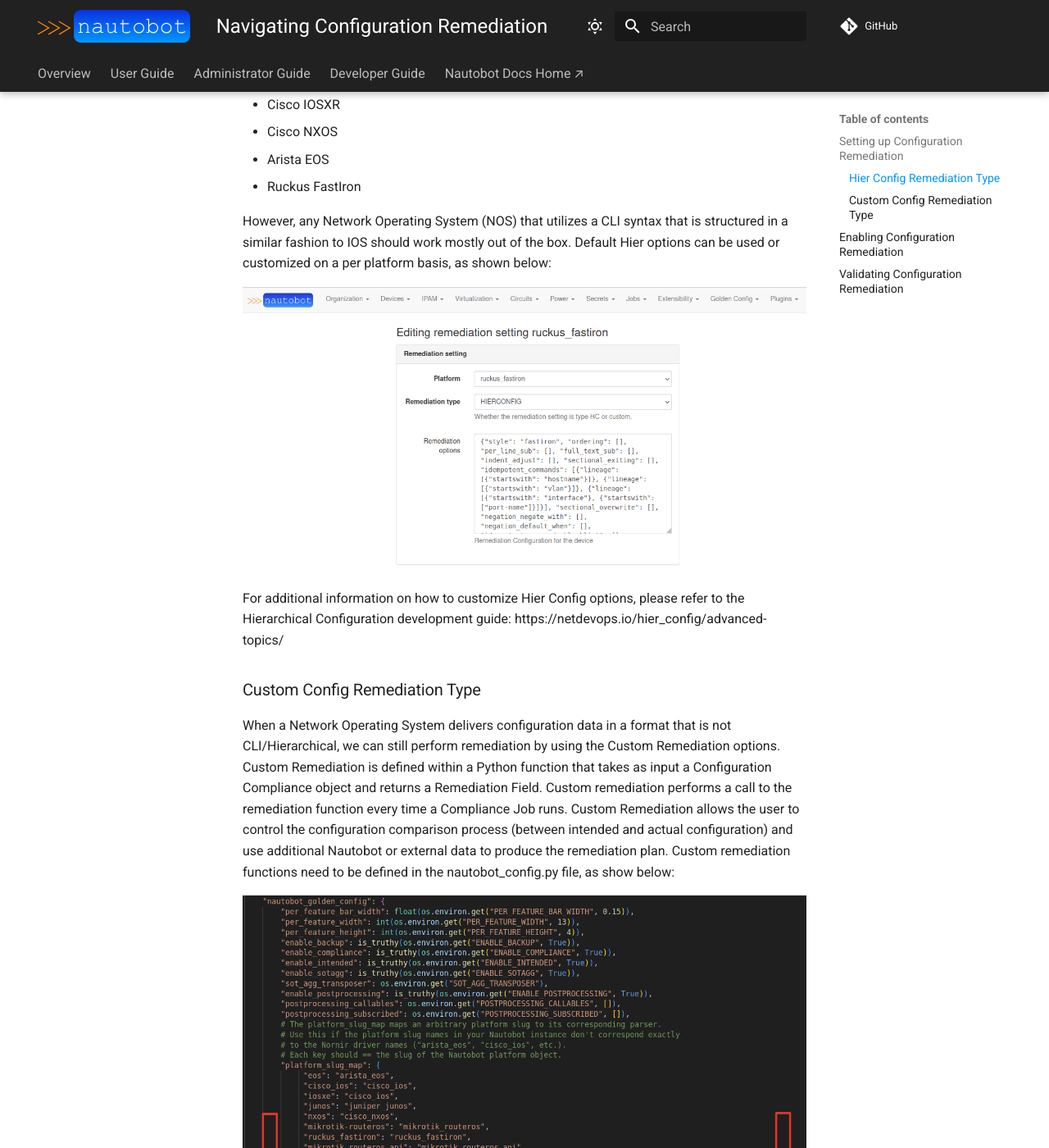
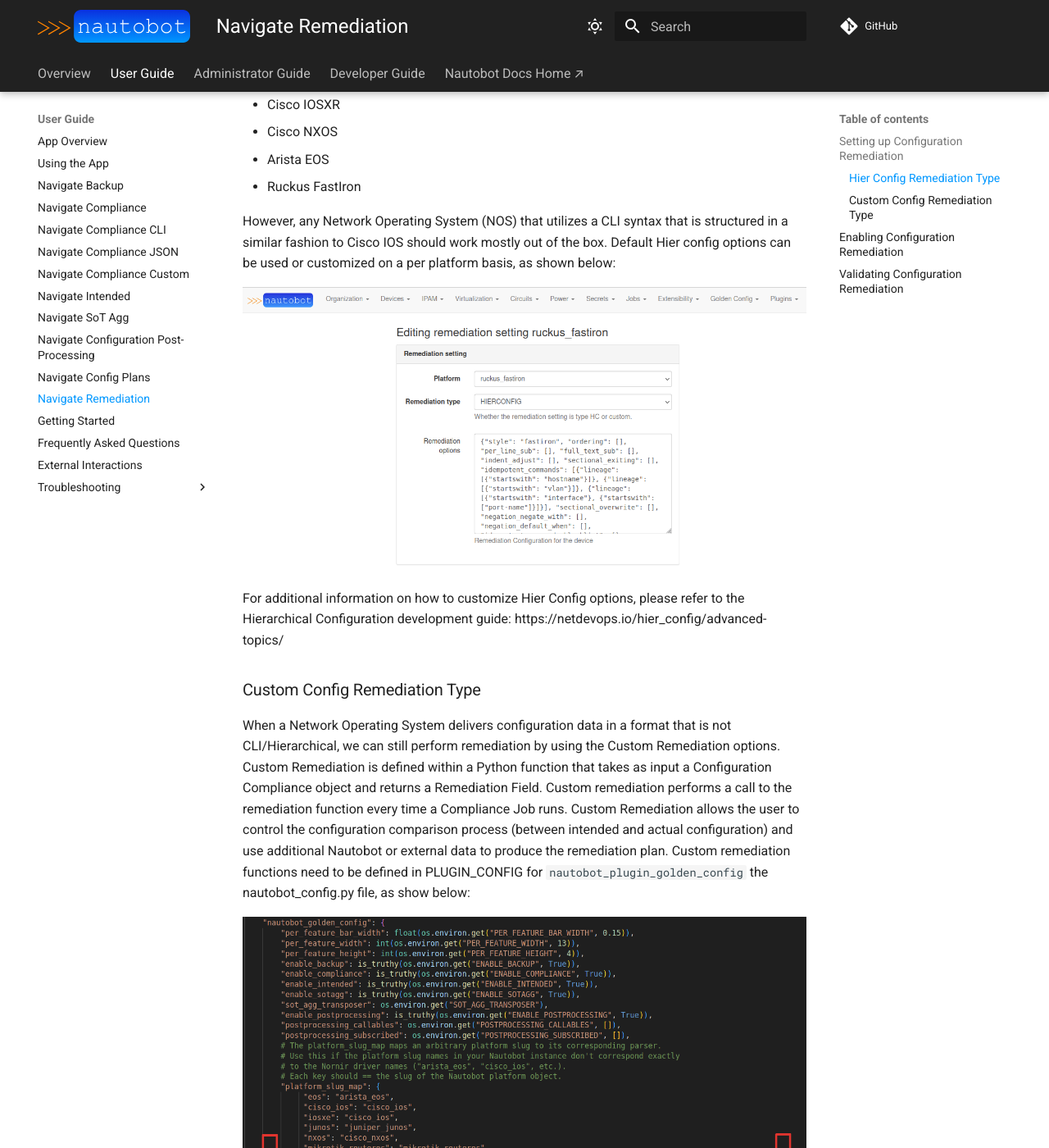
Before and after one commit to nautobot/nautobot-app-golden-config, an MkDocs documentation site: the page built from docs/user/app_feature_remediation.md, in a window 1280 px wide and 1400 px high, scrolled down 1439 px. Shown: the whole window at 82% size. Built offline with MkDocs 1.6.1 and Material for MkDocs 9.7.7, drawn with Linux system fonts in a browser that asks for light colours; comment, search, counter and statistics services are not loaded; some of the changed text lies outside the part shown.

Commit message:
Apply suggestions from code review

```diff
--- a/docs/user/app_feature_remediation.md
+++ b/docs/user/app_feature_remediation.md
@@ -2,7 +2,7 @@
 
 Automated network configuration remediation is a systematic approach that leverages technology and processes to address and rectify configuration issues in network devices.
 It involves the use of the Golden Configuration plugin to understand the current configuration state, compare it against the intended configuration state, and automatically generate remediation data.
-Automated network configuration remediation improves efficiency by eliminating manual efforts and reducing the risk of human errors. It enables rapid response to security vulnerabilities, minimizes downtime, and enhances compliance with regulatory and industry standards
+Automated network configuration remediation improves efficiency by eliminating manual efforts and reducing the risk of human errors. It enables rapid response to security vulnerabilities, minimizes downtime, and enhances compliance with regulatory and industry standards.
 
 
 The current sources of data to generate remediating configuration are as follows:
@@ -40,8 +40,8 @@
 - Arista EOS
 - Ruckus FastIron
 
-However, any Network Operating System (NOS) that utilizes a CLI syntax that is structured in a similar fashion to IOS should work mostly out of the box.
-Default Hier options can be used or customized on a per platform basis, as shown below:
+However, any Network Operating System (NOS) that utilizes a CLI syntax that is structured in a similar fashion to Cisco IOS should work mostly out of the box.
+Default Hier config options can be used or customized on a per platform basis, as shown below:
 
 ![Hier Options Customization](../images/remediation_hier_edit_options.png)
 
@@ -51,7 +51,7 @@
 ### Custom Config Remediation Type
 
 When a Network Operating System delivers configuration data in a format that is not CLI/Hierarchical, we can still perform remediation by using the Custom Remediation options. Custom Remediation is defined within a Python function that takes as input a Configuration Compliance object and returns a Remediation Field.
-Custom remediation performs a call to the remediation function every time a Compliance Job runs. Custom Remediation allows the user to control the configuration comparison process (between intended and actual configuration) and use additional Nautobot or external data to produce the remediation plan. Custom remediation functions need to be defined in the nautobot_config.py file, as show below:
+Custom remediation performs a call to the remediation function every time a Compliance Job runs. Custom Remediation allows the user to control the configuration comparison process (between intended and actual configuration) and use additional Nautobot or external data to produce the remediation plan. Custom remediation functions need to be defined in PLUGIN_CONFIG for `nautobot_plugin_golden_config` the nautobot_config.py file, as show below:
 
 ![Custom Remediation Function Setup](../images/remediation_custom_function_setup.png)
 
--- a/mkdocs.yml
+++ b/mkdocs.yml
@@ -105,6 +105,7 @@
       - Navigate SoT Agg: "user/app_feature_sotagg.md"
       - Navigate Configuration Post-Processing: "user/app_feature_config_postprocessing.md"
       - Navigate Config Plans: "user/app_feature_config_plans.md"
+      - Navigate Remediation: "user/app_feature_remediation.md"
       - Getting Started: "user/app_getting_started.md"
       - Frequently Asked Questions: "user/app_faq.md"
       - External Interactions: "user/app_external_interactions.md"
```
